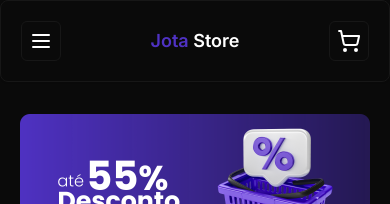
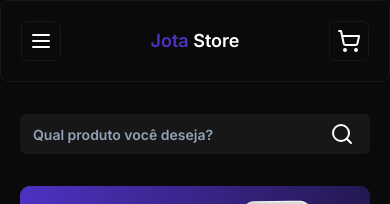
Before and after one commit to diogofernandoj/fsw-store, a Next.js app: page / in a window 390 px wide. Shown: the top 204 px of the page. Built offline with nearby package versions, Linux system fonts and the light colour scheme; no server answers; the database is empty.

Commit message:
feat: add SearchProducts component

```diff
--- /dev/null
+++ b/src/app/(home)/components/search-products.tsx
@@ -0,0 +1,50 @@
+"use client";
+
+import { Button } from "@/components/ui/button";
+import { Input } from "@/components/ui/input";
+import { SearchIcon } from "lucide-react";
+import { useRouter } from "next/navigation";
+import { useState } from "react";
+
+const SearchProducts = () => {
+  const router = useRouter();
+
+  const [search, setSearch] = useState<string>("");
+
+  const handleSearchKeyUp = (key: any) => {
+    if (key === "Enter" && search.trim() !== "") {
+      router.push(
+        `/products/search?product=${search.trim().toLocaleLowerCase()}`,
+      );
+    }
+  };
+
+  const handleSearchClick = () => {
+    if (search.trim() !== "") {
+      router.push(
+        `/products/search?product=${search.trim().toLocaleLowerCase()}`,
+      );
+    }
+  };
+
+  return (
+    <div className="relative mx-auto max-w-[600px]">
+      <Input
+        className="bg-accent pr-8 text-sm font-semibold"
+        placeholder="Qual produto você deseja?"
+        value={search}
+        onChange={(e) => setSearch(e.target.value)}
+        onKeyUp={(e) => handleSearchKeyUp(e.key)}
+      />
+      <Button
+        variant="secondary"
+        className="absolute right-0 top-0"
+        onClick={handleSearchClick}
+      >
+        <SearchIcon />
+      </Button>
+    </div>
+  );
+};
+
+export default SearchProducts;
--- a/src/app/page.tsx
+++ b/src/app/page.tsx
@@ -7,6 +7,7 @@ import Link from "next/link";
 import DesktopBanner from "./(home)/components/desktop-banner";
 import CategoriesSkeleton from "./(home)/components/categories-skeleton";
 import { Suspense } from "react";
+import SearchProducts from "./(home)/components/search-products";
 
 const Home = async () => {
   const offers = await prismaClient.product.findMany({
@@ -35,6 +36,10 @@ const Home = async () => {
 
   return (
     <div className="flex flex-col gap-8 lg:gap-10">
+      <div className="px-5 lg:hidden">
+        <SearchProducts />
+      </div>
+
       <Link href="/offers" className="-mt-8 hidden lg:block">
         <DesktopBanner />
       </Link>
--- /dev/null
+++ b/src/app/products/search/page.tsx
@@ -0,0 +1,80 @@
+import { Badge } from "@/components/ui/badge";
+import { Button } from "@/components/ui/button";
+import ProductItem from "@/components/ui/product-item";
+import { calcProductTotalPrice } from "@/helpers/product";
+import { prismaClient } from "@/lib/prisma";
+import { SearchIcon } from "lucide-react";
+import Image from "next/image";
+import Link from "next/link";
+
+const SearchList = async ({
+  searchParams,
+}: {
+  searchParams: { [key: string]: string | string[] | undefined };
+}) => {
+  const product = searchParams.product as string;
+
+  const products = await prismaClient.product.findMany({
+    where: {
+      OR: [
+        {
+          name: {
+            contains: product,
+          },
+        },
+        {
+          description: {
+            contains: product,
+          },
+        },
+        {
+          slug: {
+            contains: product,
+          },
+        },
+      ],
+    },
+  });
+
+  return (
+    <div className="mx-auto flex w-full max-w-[600px] flex-col gap-8 px-4 md:px-12 lg:px-20">
+      {products.length ? (
+        <>
+          <Badge variant="heading">
+            <SearchIcon />
+            {`Resultado para: ${product}`}
+          </Badge>
+          <div className="flex w-full flex-wrap justify-center gap-5 lg:justify-start lg:gap-10">
+            {products.map((product) => (
+              <div className="w-[160px] lg:w-[200px]" key={product.id}>
+                <ProductItem product={calcProductTotalPrice(product)} />
+              </div>
+            ))}
+          </div>
+        </>
+      ) : (
+        <div className="mt-8 flex flex-col items-center gap-4">
+          <h2 className="text-center text-xl font-semibold">
+            Ops! Não conseguimos encontrar nada relacionado a:{" "}
+            <span className="font-bold text-primary">{product}</span>
+          </h2>
+          <Image
+            src="/no-result.svg"
+            alt="Nada encontrado"
+            height={0}
+            width={0}
+            sizes="100vw"
+            className="h-auto w-[300px]"
+          />
+          <Link href="/">
+            <Button className="w-full font-bold uppercase">
+              Voltar ao início
+            </Button>
+          </Link>
+        </div>
+      )}
+    </div>
+  );
+};
+
+export default SearchList;
--- /dev/null
+++ b/src/components/ui/input.tsx
@@ -0,0 +1,25 @@
+import * as React from "react"
+
+import { cn } from "@/lib/utils"
+
+export interface InputProps
+  extends React.InputHTMLAttributes<HTMLInputElement> {}
+
+const Input = React.forwardRef<HTMLInputElement, InputProps>(
+  ({ className, type, ...props }, ref) => {
+    return (
+      <input
+        type={type}
+        className={cn(
+          "flex h-10 w-full rounded-md border border-input bg-background px-3 py-2 text-sm ring-offset-background file:border-0 file:bg-transparent file:text-sm file:font-medium placeholder:text-muted-foreground focus-visible:outline-none focus-visible:ring-2 focus-visible:ring-ring focus-visible:ring-offset-2 disabled:cursor-not-allowed disabled:opacity-50",
+          className
+        )}
+        ref={ref}
+        {...props}
+      />
+    )
+  }
+)
+Input.displayName = "Input"
+
+export { Input }
```
